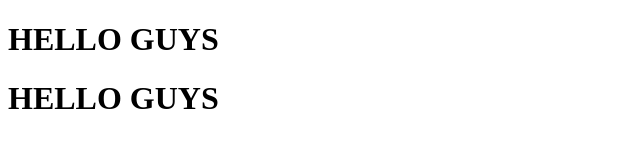
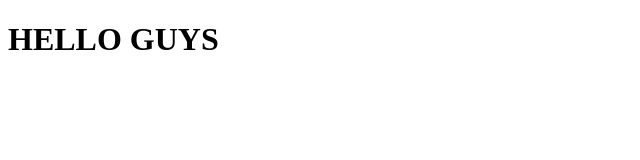
Before and after one commit to Jzxnaga/Juan-week-0.github.io, a plain HTML site: page index.html in a window 1280 px wide. Shown: the whole page, without its empty margins (0-640 px from the left). Drawn offline with Linux system fonts and the light colour scheme.

Commit message:
Update index.html

```diff
--- a/index.html
+++ b/index.html
@@ -2,7 +2,7 @@
 <html lang="en">
 
 <head>
-<H1> HELLO GUYS </H1>
+<H1> </H1>
 
 
 
```
